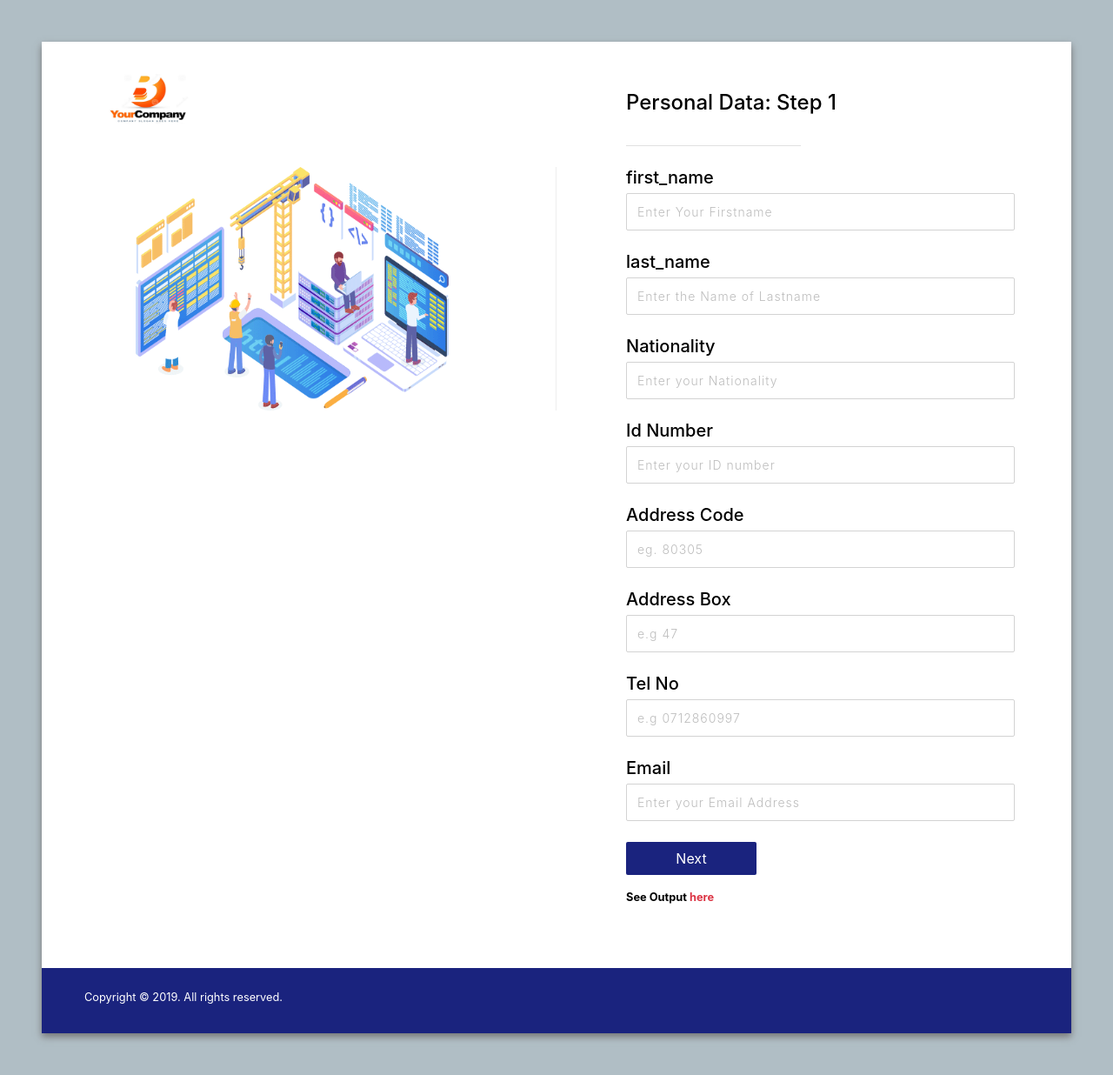
After one commit to Real-Python-Projects/ResumeBuilder, a Django app: page /resume/create-personal-data/ in a window 1280 px wide. The commit adds this page. Shown: the whole page at 87% size. Run offline with Django 4.2, Linux system fonts and the light colour scheme; some libraries are stand-ins or nearby versions.

Commit message:
done the first two form views, cResume and pData

```diff
--- a/ResumeBuilder/urls.py
+++ b/ResumeBuilder/urls.py
@@ -15,9 +15,12 @@ Including another URLconf
 """
 from django.contrib import admin
 from django.urls import path, include
+from django.conf.urls import handler404
 
 urlpatterns = [
     path('admin/', admin.site.urls),
     path('resume/', include('mainapp.urls', namespace='mainapp')),
     path('user/', include('user.urls', namespace='user')),
 ]
+
+# handler404('mainapp.views.handle404')
--- /dev/null
+++ b/frontend/templates/resume-forms/create-personal-data.html
@@ -0,0 +1,84 @@
+{% extends 'base.html' %}
+{% load static %}
+
+
+{% block title %}
+    Step2-Personal Data
+{% endblock title %}
+
+
+
+{% block body %}
+<div class="container-fluid px-1 px-md-5 px-lg-1 px-xl-5 py-5 mx-auto">
+    <div class="card card0 border-0">
+        <div class="row d-flex">
+            <div class="col-lg-6">
+                <div class="card1 pb-5">
+                    <div class="row"> <img src="{% static 'images/img1.png' %}" class="logo"> </div>
+                    <div class="row px-3 justify-content-center mt-4 mb-5 border-line"> <img src="{% static 'images/img2.png' %}" class="image"> </div>
+                </div>
+            </div>
+            <div class="col-lg-6">
+                <div class="card2 card border-0 px-4 py-5">
+                    <div class="row mb-4 px-3">
+                        <h4 class="mb-0 mr-4 mt-2">Personal Data: <span>Step 1</span></h4>
+                    </div>
+                    <div class="row px-3 mb-4">
+                        <div class="line"></div>
+                    </div>
+                    <form action="" method="post">{% csrf_token %}
+                        {% include 'partials/messages.html' %}
+                        <div class="row px-3"> <label class="mb-1">
+                                <h5 class="mb-0 text-">first_name</h5>
+                            </label> <input class="mb-4" type="text" name="first_name" placeholder="Enter Your Firstname">
+                        </div>
+
+                        <div class="row px-3"> <label class="mb-1">
+                            <h5 class="mb-0 text-">last_name</h5>
+                        </label> <input class="mb-4" type="text" name="last_name" placeholder="Enter the Name of Lastname">
+                        </div>
+
+                        <div class="row px-3"> <label class="mb-1">
+                            <h5 class="mb-0 text-">Nationality</h5>
+                        </label> <input class="mb-4" type="text" name="nation" placeholder="Enter your Nationality">
+                        </div>
+
+                        <div class="row px-3"> <label class="mb-1">
+                            <h5 class="mb-0 text-">Id Number</h5>
+                        </label> <input class="mb-4" type="number" name="id_no" placeholder="Enter your ID number">
+                        </div>
+
+                        <div class="row px-3"> <label class="mb-1">
+                            <h5 class="mb-0 text-">Address Code</h5>
+                        </label> <input class="mb-4" type="number" name="address_code" placeholder="eg. 80305">
+                        </div>
+
+                        <div class="row px-3"> <label class="mb-1">
+                            <h5 class="mb-0 text-">Address Box</h5>
+                        </label> <input class="mb-4" type="number" name="address_box" placeholder="e.g 47">
+                        </div>
+
+                        <div class="row px-3"> <label class="mb-1">
+                            <h5 class="mb-0 text-">Tel No</h5>
+                        </label> <input class="mb-4" type="number" name="tel_no" placeholder="e.g 0712860997">
+                        </div>
+
+                        <div class="row px-3"> <label class="mb-1">
+                            <h5 class="mb-0 text-">Email</h5>
+                        </label> <input class="mb-4" type="email" name="email" placeholder="Enter your Email Address">
+                        </div>
+
+                        <div class="row mb-3 px-3"> <button type="submit" class="btn btn-blue text-center">Next</button> </div>
+                    </form>
+                    <div class="row mb-4 px-3"> <small class="font-weight-bold">See Output <a href="#" class="text-danger ">here</a></small> </div>
+                </div>
+            </div>
+        </div>
+        <div class="bg-blue py-4">
+            <div class="row px-3"> <small class="ml-4 ml-sm-5 mb-2">Copyright &copy; 2019. All rights reserved.</small>
+                <div class="social-contact ml-4 ml-sm-auto"> <span class="fa fa-facebook mr-4 text-sm"></span> <span class="fa fa-google-plus mr-4 text-sm"></span> <span class="fa fa-linkedin mr-4 text-sm"></span> <span class="fa fa-twitter mr-4 mr-sm-5 text-sm"></span> </div>
+            </div>
+        </div>
+    </div>
+</div>
+{% endblock body %}
--- a/mainapp/urls.py
+++ b/mainapp/urls.py
@@ -1,5 +1,5 @@
 from django.urls import path
-from .views import GeneratePdf, ResumeView
+from .views import *
 
 app_name = 'mainapp'
 
@@ -7,4 +7,8 @@ urlpatterns = [
     path('', ResumeView, name='resume'),
     path('generate/', GeneratePdf, name='generate-pdf'),
 
+    path('form-title/', CreateResumeView, name='create-resume'),
+    path('create-personal-data/', CreatePDataView, name='create-personal-data'),
+    path('create-career/', CreateCareerObjectiveView, name='create-career'),
+
 ]
--- a/mainapp/views.py
+++ b/mainapp/views.py
@@ -16,13 +16,25 @@ from django.db.models import ObjectDoesNotExist
 def IndexView(request, *args, **kwargs):
     return render(request, 'index.html')
 
+def CreateResumeView(request, *args, **kwargs):
+    if request.method == 'POST':
+        title = request.POST['title']
+
+        userResume = UserResume.objects.create(
+            user = request.user,
+            title = title,
+        )
+        userResume.save()
+        return render(request, 'resume-forms/create-personal-data.html  ')
+    return render(request, 'resume-forms/create-resume-form.html')
+
 def CreatePDataView(request, *args, **kwargs):
     if request.method == 'POST':
         user = request.user
         resume = UserResume.objects.get(user=user)
         first_name = request.POST['first_name']
         last_name = request.POST['last_name']
-        nationality = request.POST['nationality']
+        nationality = request.POST['nation']
         id_no = request.POST['id_no']
         address_code = request.POST['address_code']
         address_box = request.POST['address_box']
@@ -37,13 +49,13 @@ def CreatePDataView(request, *args, **kwargs):
             nationality = nationality,
             id_no = id_no,
             address_code = address_code,
-            address_box = address_box,
+            adress_box = address_box,
             tel_no = tel_no,
             email = email
         )
         pData.save()
-        return HttpResponseRedirect()
-    return render(request, 'personal_data.html')
+        return HttpResponseRedirect('mainapp:create-career')
+    return render(request, 'resume-forms/create-personal-data.html')
 
 def CreateCareerObjectiveView(request, *args, **kwargs):
     if request.method == 'POST':
@@ -56,7 +68,7 @@ def CreateCareerObjectiveView(request, *args, **kwargs):
             content = content
         )
         carObjective.save()
-        return HttpResponseRedirect()
+        return HttpResponseRedirect('')
     return render(request, 'career_objective.html')
 
 def CreateEducationBackgroundView(request, *args, **kwargs):
@@ -218,3 +230,6 @@ def ResumeView(request, *args, **kwargs):
 
     except ObjectDoesNotExist:
         return render(request, 'resume-forms/create-resume-form.html')
+
+# def Handle404(request, exception):
+#     return render(request, '404.html')
```
Also changed, not shown: frontend/templates/404.html (added, +11 -0 lines), frontend/templates/resume-forms/create-resume-form.html (+43 -1 lines), db.sqlite3.
